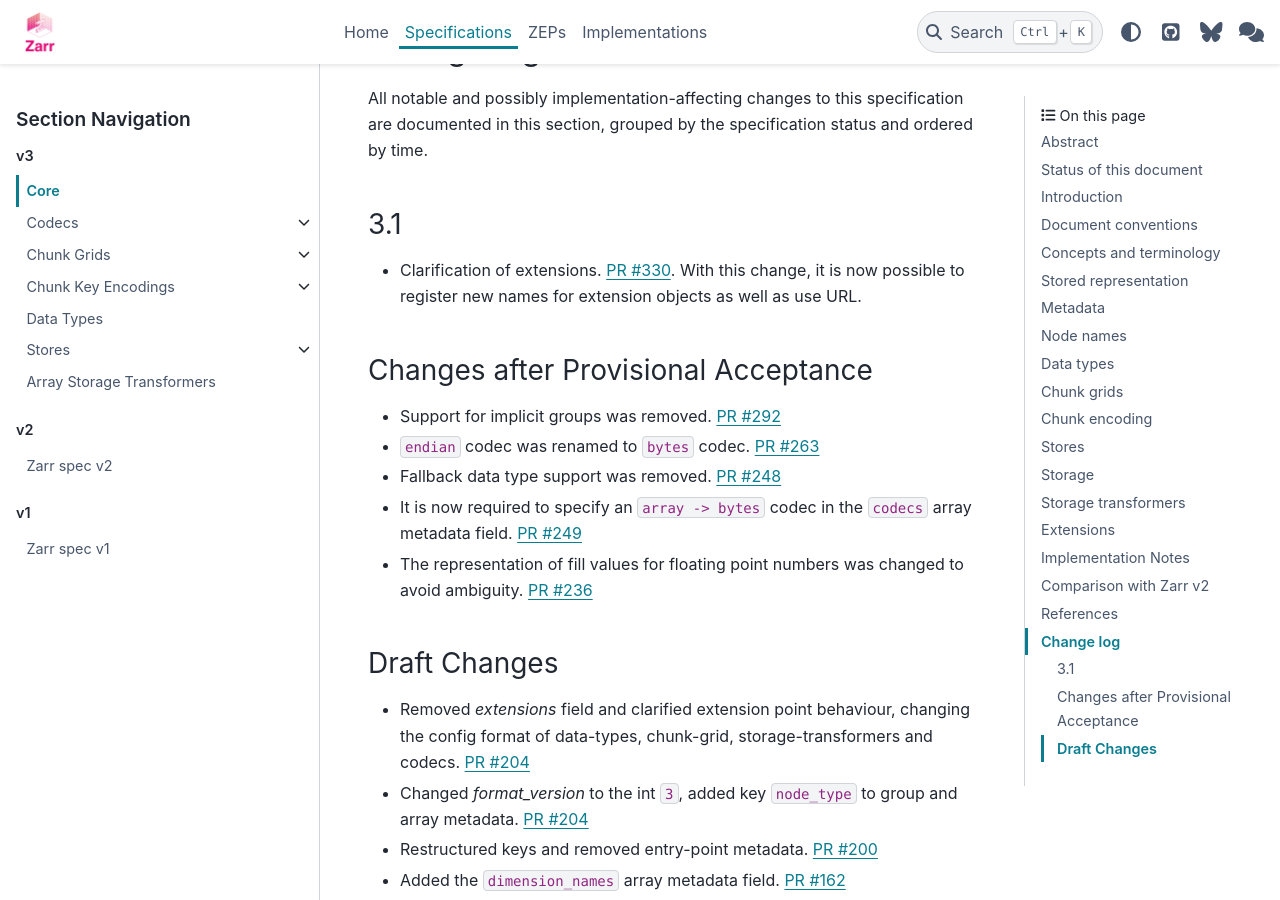
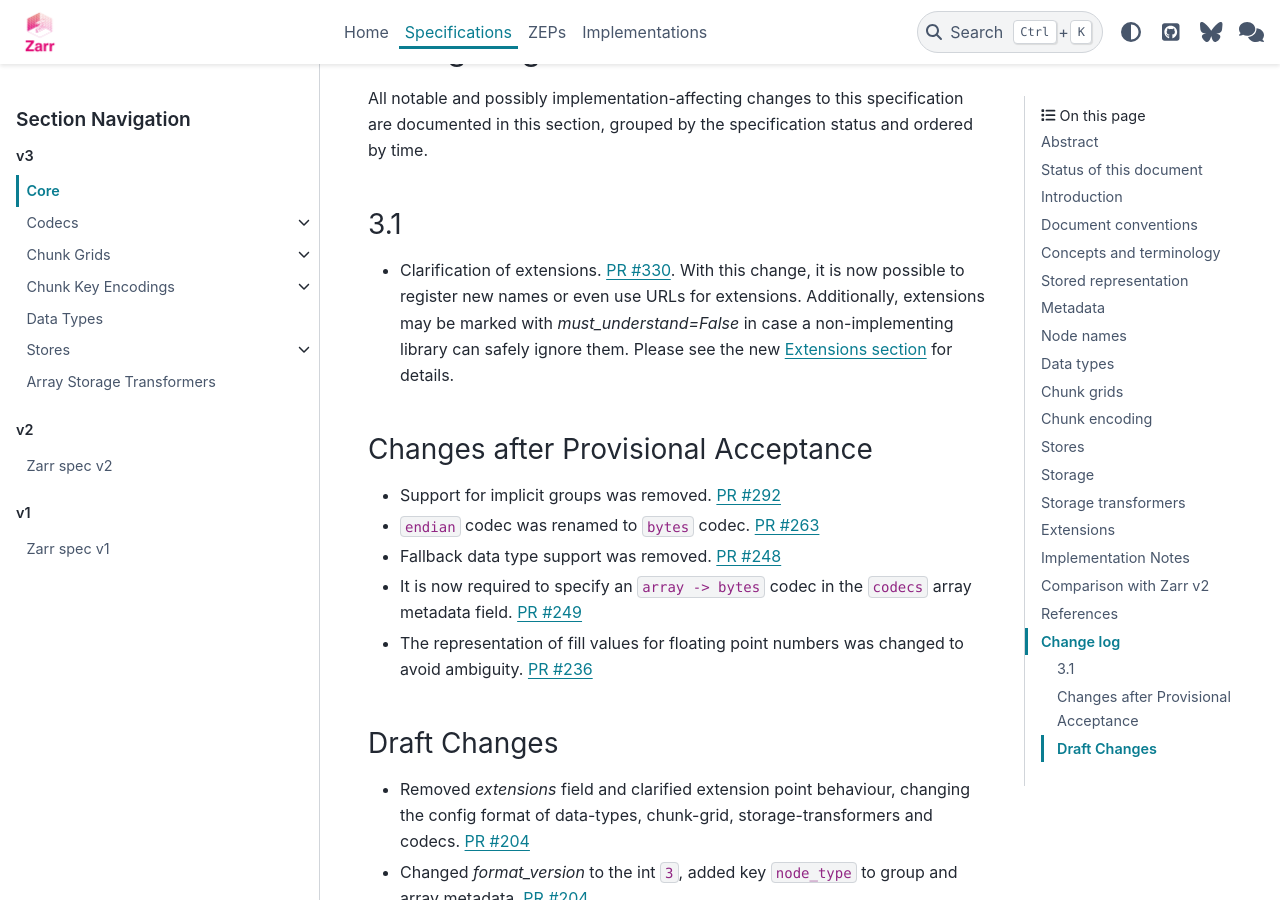
Before and after one commit to zarr-developers/zarr-specs, a Sphinx documentation site: the page built from docs/v3/core/index.rst, in a window 1280 px wide and 900 px high, scrolled down 39177 px. Built offline with Sphinx 7.4.7 and the PyData theme 0.15.4, drawn with Linux system fonts in a browser that asks for light colours.

Commit message:
Improve changelog

```diff
--- a/docs/v3/core/index.rst
+++ b/docs/v3/core/index.rst
@@ -1732,8 +1732,11 @@ by time.
 
 - Clarification of extensions. `PR #330
   <https://github.com/zarr-developers/zarr-specs/pull/330/>`_. With this change,
-  it is now possible to register new names for extension objects as well as use
-  URL.
+  it is now possible to register new names or even use URLs for extensions.
+  Additionally, extensions may be marked with `must_understand=False` in case
+  a non-implementing library can safely ignore them.
+  Please see the new :ref:`Extensions section <extensions_section>`
+  for details.
 
 Changes after Provisional Acceptance
 ------------------------------------
```
